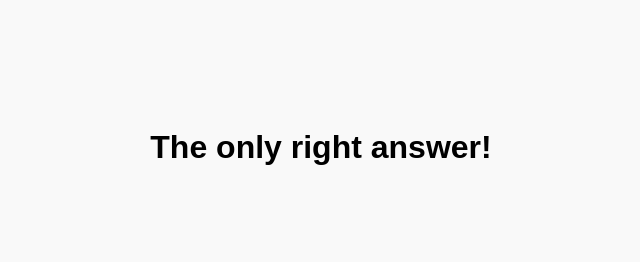
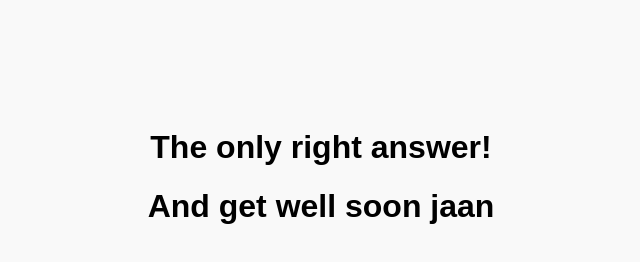
Before and after one commit to hmuneeb61/huraly, a plain HTML site: page index.html in a window 1280 px wide. Both pictures are taken after a click on the button "Yes". Shown: the whole page, without its empty margins (319-959 px from the left). Drawn offline with Linux system fonts and the light colour scheme.

Commit message:
Update index.html

```diff
--- a/index.html
+++ b/index.html
@@ -58,7 +58,7 @@
     function showAnswer(choice) {
       if (choice === 'yes') {
         document.getElementById('message').style.display = 'block';
-        document.body.innerHTML = "<h1>The only right answer!</h1>";
+        document.body.innerHTML = "<h1>The only right answer!</h1> <h1>And get well soon jaan</h1>";
       }
     }
 
```
